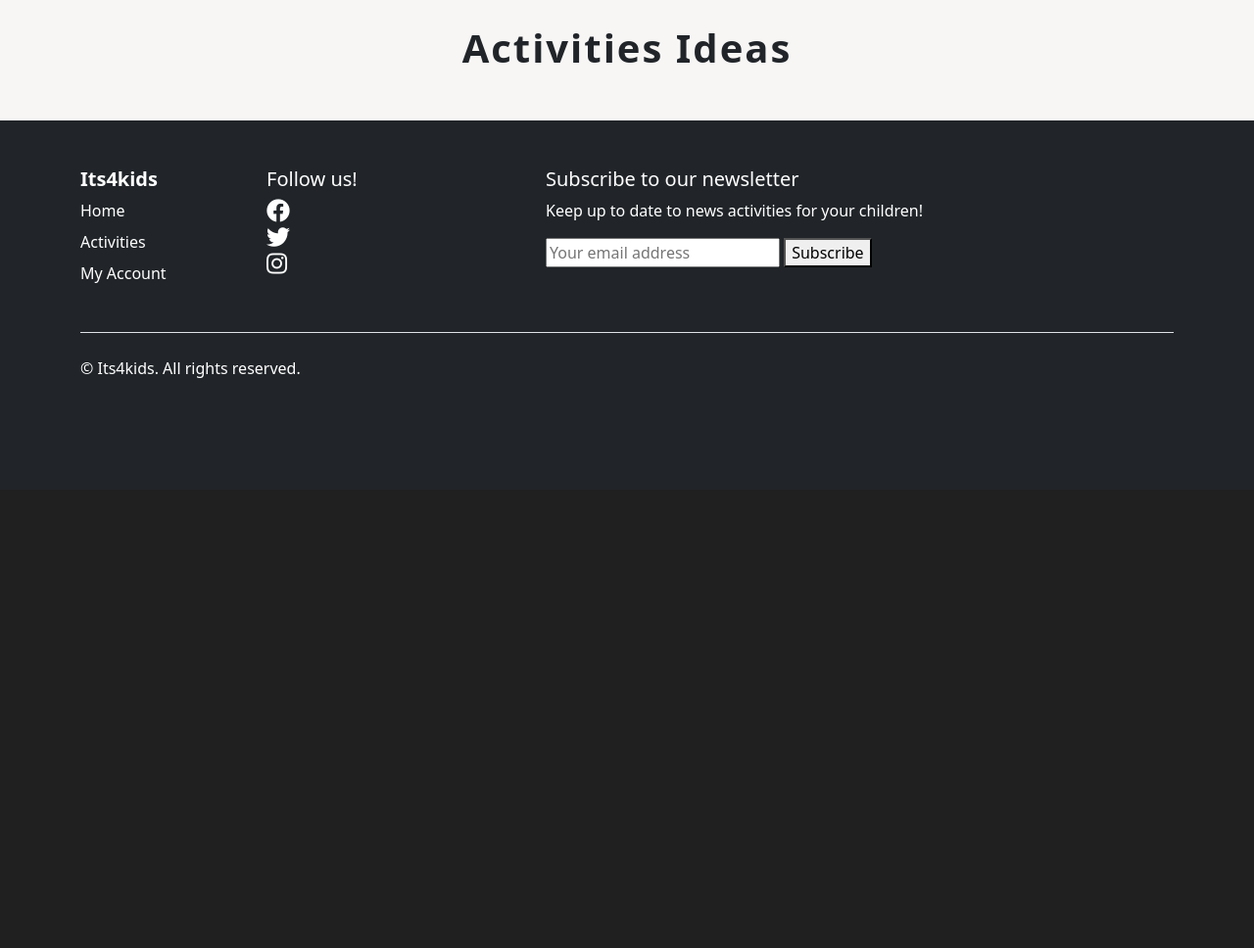
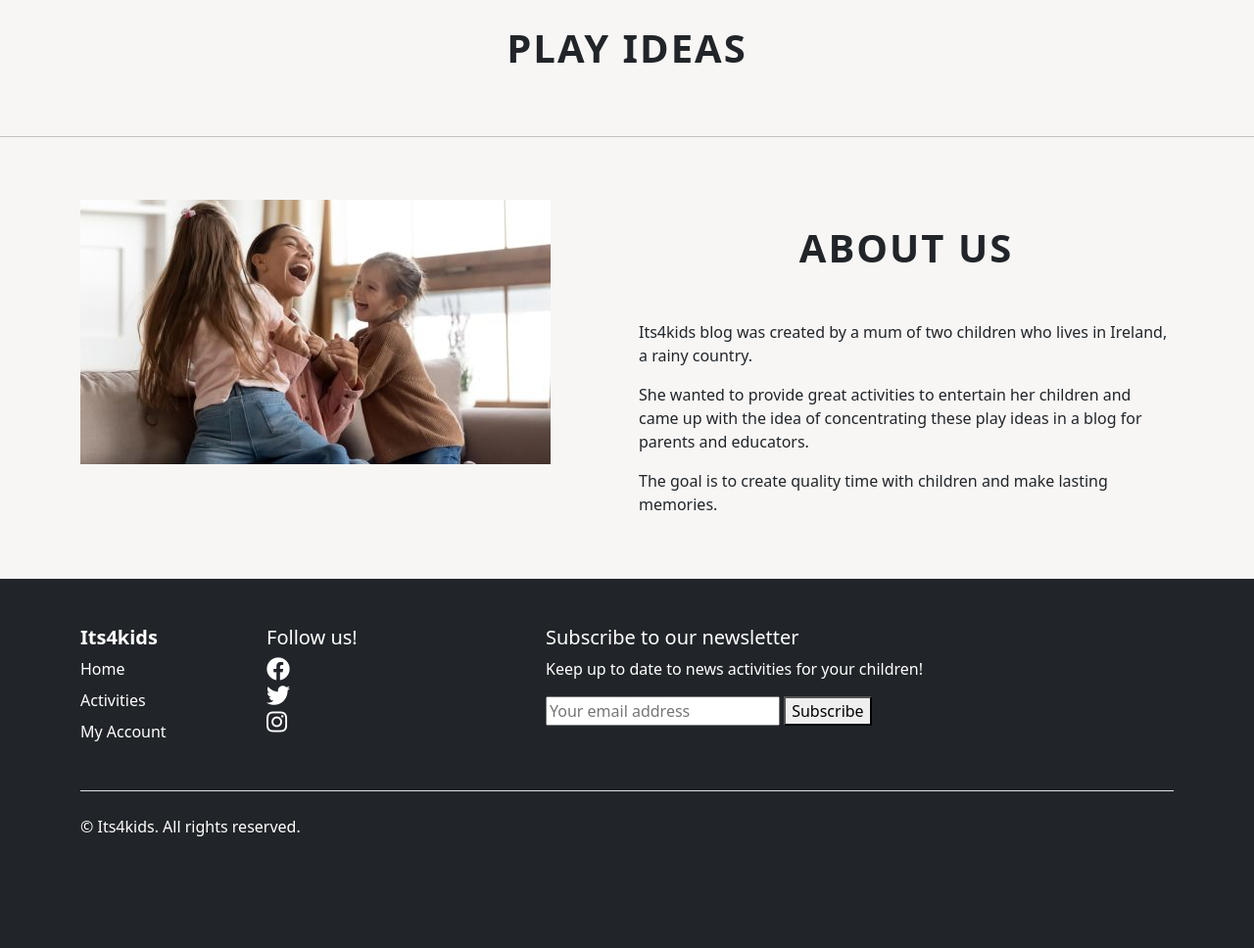
Before and after one commit to fmstacco/its4kids, a Django app: page / in a window 1280 px wide. Shown: the part 889-1857 px from the top of the page at 98% size. Before the commit the page ends 1275 px from the top, so only its background shows below. Run offline with Django 3.2, Linux system fonts and the light colour scheme; data that the repository does not hold is empty.

Commit message:
Add about section to index.html

```diff
--- a/templates/index.html
+++ b/templates/index.html
@@ -1,4 +1,5 @@
 {% extends "base.html" %}
+{% load static %}
 
 {% block content %}
 
@@ -26,7 +27,7 @@
                 <div class="container">
                     <div class="overlay"></div>
                     <div class="carousel-caption text-start">
-                        <h2 class="">Play Ideas for children</h2>
+                        <h2>Play Ideas for children</h2>
                         <p>Get and share ideas of activities!!</p>
                         <p><a class="btn btn-lg btn-primary mt-4" href="#content" aria-label="Go to the content home section">Explore</a></p>
                     </div>
@@ -57,7 +58,7 @@
 
  <!-- Blog Entries Column -->
  <section id="content" class="content">
-    <h2 class="title">Activities Ideas</h2>
+    <h2 class="title text-uppercase">Play Ideas</h2>
  <div class="col-12 mt-3 left">
     <div class="row">
         {% for post in post_list %}
@@ -108,8 +109,27 @@
     {% endif %}
 </ul>
 </nav>
+
 {% endif %}
 </section>
-
-
+<hr>
+<!-- Section About -->
+<section id="about" class="py-5">
+    <div class="container">
+        <div class="row">
+            <div class="col-md-6">
+                <img src="{% static 'images/about_image.jpg' %}" class="img-fluid" alt="About Image">
+            </div>
+            <div class="col-md-6">
+                <div class="about-content">
+                    <h2 class="title text-uppercase">About Us</h2>
+                    <p>Its4kids blog was created by a mum of two children who lives in Ireland, a rainy country.</p>
+                    <p>She wanted to provide great activities to entertain her children and came up with the idea
+                    of concentrating these play ideas in a blog for parents and educators.</p>
+                    <p>The goal is to create quality time with children and make lasting memories.</p>
+                </div>
+            </div>
+        </div>
+    </div>
+</section>
 {%endblock%}
```
